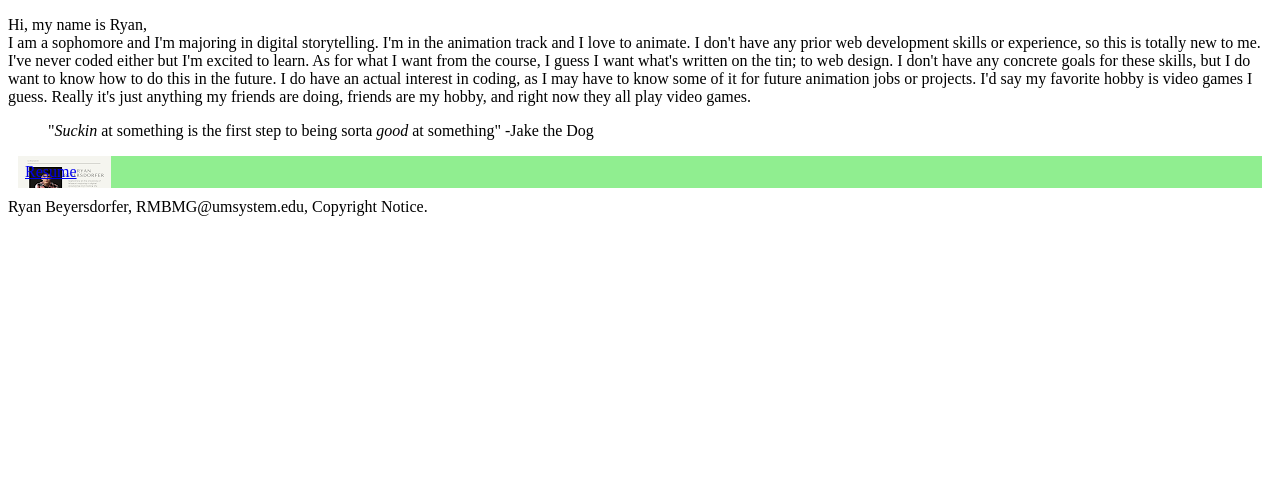
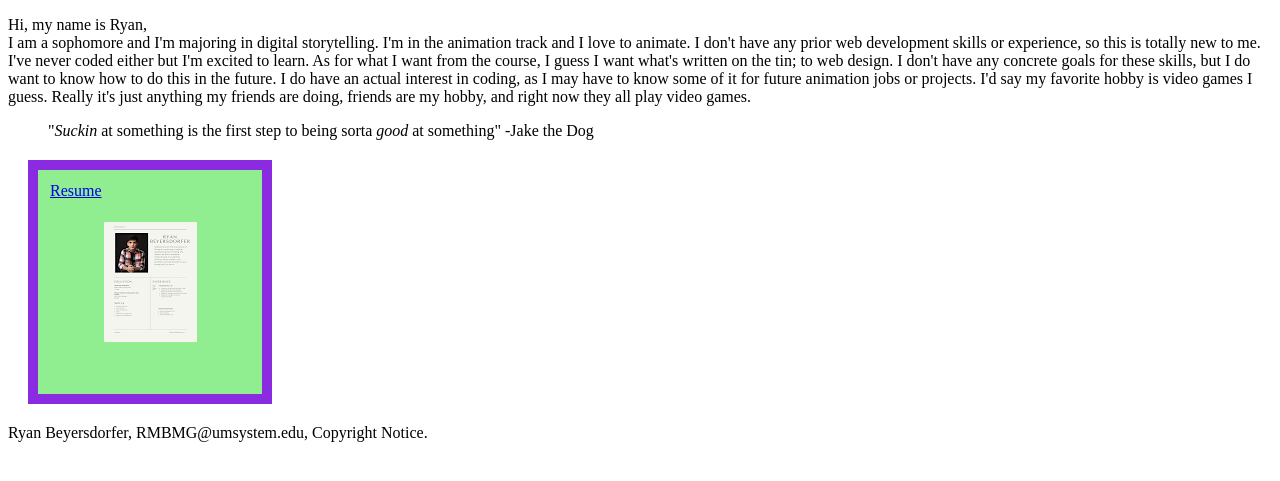
Before and after one commit to Romm9R/Romm9R.github.io, a plain HTML site: page ISLT4355/about.html in a window 1280 px wide. Shown: the part 105-586 px from the top of the page. Drawn offline with Linux system fonts and the light colour scheme.

Commit message:
Add files via upload

```diff
--- a/ISLT4355/Style.css
+++ b/ISLT4355/Style.css
@@ -1,9 +1,13 @@
 div{ background-color:lightgreen;
+    border:10px solid blueviolet;
+    padding:12px;
+    margin:20px;
+
     background-image:url("Resume.png");
     background-repeat:no-repeat;
+    background-position:center center;
 
-    border:3px green;
-    padding:7px;
-    margin:10px;
+    height:200px;
+    width:200px;
 
 }
```
